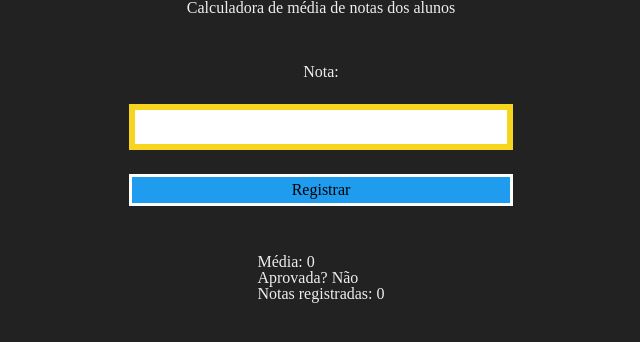
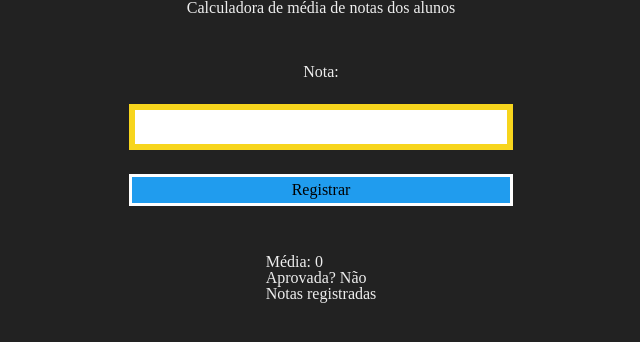
Before and after one commit to RonaldoMinholi/Imersao_Dev_Alura, a website built with Vite: page index.html in a window 1280 px wide. Shown: the full height of the page, 319-959 px from the left. Built offline with nearby package versions, Linux system fonts and the light colour scheme.

Commit message:
:tada:Projetos da Imersão Dev

```diff
--- a/index.html
+++ b/index.html
@@ -28,7 +28,7 @@
     <h2>Média: <span id="media">0</span></h2>
     <h2>Aprovada? <span id="aprovada">Não</span></h2>
 
-    <h2>Notas registradas: <span>0</span></h2>
+    <h2>Notas registradas<span></span></h2>
 
     <ol id="registros">
     </ol>
```
